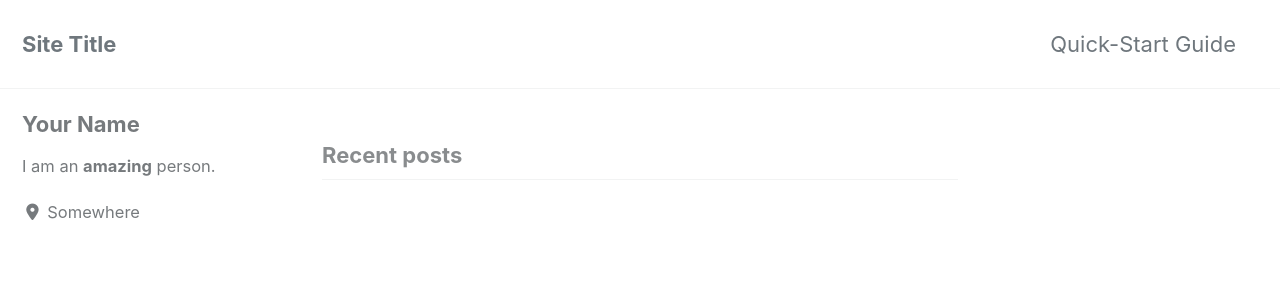
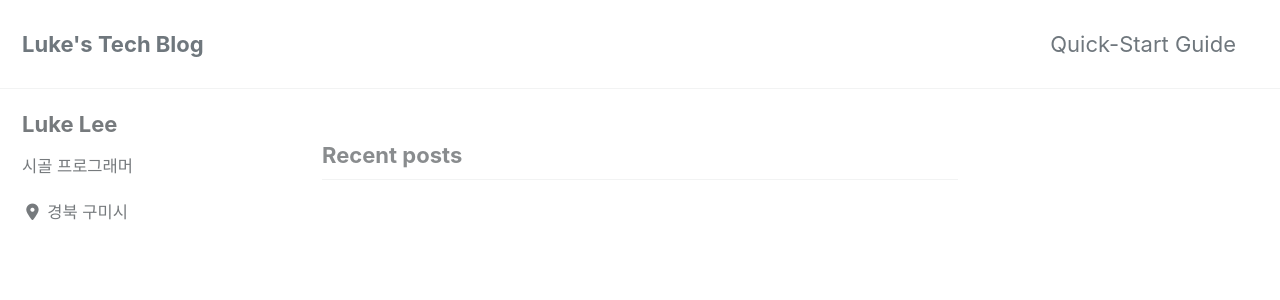
Before and after one commit to luke0706/luke0706.github.io, a Jekyll site: the page built from index.html, in a window 1280 px wide and 900 px high. Shown: the top 300 px of the window. Built offline with Jekyll 4.4.1, drawn with Linux system fonts in a browser that asks for light colours; cached includes are drawn as plain includes; nearby versions of some CDN libraries; the list of posts is cut into pages by our own code.

Commit message:
<chore> : <초기작업>|-cofing modified

```diff
--- a/_config.yml
+++ b/_config.yml
@@ -16,7 +16,7 @@ minimal_mistakes_skin    : "default" # "air", "aqua", "contrast", "dark", "dirt"
 
 # Site Settings
 locale                   : "en-US"
-title                    : "Site Title"
+title                    : "Luke's Tech Blog"
 title_separator          : "-"
 subtitle                 : # site tagline that appears below site title in masthead
 name                     : "Luke Lee"
@@ -107,10 +107,10 @@ analytics:
 
 # Site Author
 author:
-  name             : "Your Name"
+  name             : "Luke Lee"
   avatar           : # path of avatar image, e.g. "/assets/images/bio-photo.jpg"
-  bio              : "I am an **amazing** person."
-  location         : "Somewhere"
+  bio              : "시골 프로그래머"
+  location         : "경북 구미시"
   email            :
   links:
     - label: "Email"
```
